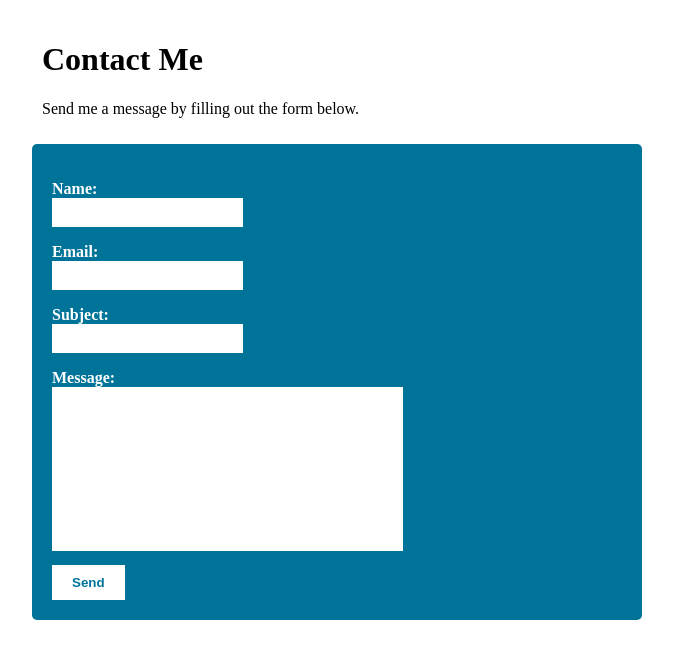
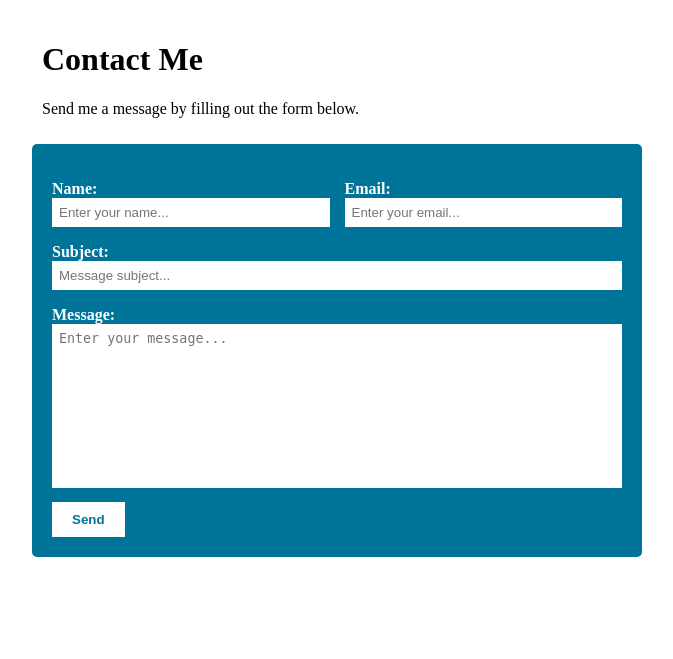
Before and after one commit to SteinW1/Portfolio-Website, a Django app: page /contact/ in a window 1280 px wide. Shown: the part 46-705 px from the top of the page, without its empty margins (303-976 px from the left). Run offline with Django 3.2, Linux system fonts and the light colour scheme; some libraries are stand-ins or nearby versions.

Commit message:
adjusted contact form layout

```diff
--- a/portfoliowebsite/contact/forms.py
+++ b/portfoliowebsite/contact/forms.py
@@ -5,26 +5,30 @@ class ContactForm(forms.Form):
         required=True,
         label='Name:',
         widget=forms.TextInput(
-            attrs={'class':'contact-form-textfield'}
+            attrs={'class':'contact-form-textfield',
+            'placeholder':'Enter your name...'},
         ))
 
     from_email = forms.EmailField(
         required=True,
         label='Email:',
         widget=forms.TextInput(
-            attrs={'class':'contact-form-textfield'})
-        )
+            attrs={'class':'contact-form-textfield',
+            'placeholder':'Enter your email...'},
+        ))
 
     subject = forms.CharField(
         required=True,
         label='Subject:',
         widget=forms.TextInput(
-            attrs={'class':'contact-form-textfield'})
-        )
+            attrs={'class':'contact-form-textfield',
+            'placeholder':'Message subject...'},
+        ))
 
-    contact_message = forms.CharField(
+    message = forms.CharField(
         required=True,
         label='Message:',
         widget=forms.Textarea(
-            attrs={'class':'contact-form-textfield'})
-        )
+            attrs={'class':'contact-form-textfield',
+            'placeholder':'Enter your message...'},
+        ))
--- a/portfoliowebsite/contact/static/contact/contact.css
+++ b/portfoliowebsite/contact/static/contact/contact.css
@@ -2,13 +2,27 @@
     padding: 10px;
 }
 
-.form-input-container {
+.contact-form-input-container {
     padding: 20px;
     background-color: var(--primaryColor);
     border-radius: 5px;
 }
 
-.form-object {
+.contact-form-grid-container {
+    display: grid;
+    grid-template-columns: auto auto;
+    grid-gap: 15px;
+}
+
+.contact-form-grid-item {
+    display: inline-grid;
+}
+
+@media screen and (max-width: 600px) {
+    .contact-form-grid-container {
+        display: flex;
+        flex-direction: column;
+    }
 }
 
 .contact-form-textfield {
@@ -16,6 +30,7 @@
     border:2px solid var(--white);
     outline: none;
     resize: none;
+    width: 100%;
 }
 
 .contact-form-textfield:focus {
@@ -30,9 +45,6 @@
 
 .contact-form-action-buttons {
     padding: 10px 10px 0px 0px;
-}
-
-.contact-form-submit-button {
 }
 
 .contact-form-alert_message {
--- a/portfoliowebsite/contact/templates/contact/contact.html
+++ b/portfoliowebsite/contact/templates/contact/contact.html
@@ -29,13 +29,31 @@
                 <!-- reCAPTCHA input -->
 				<input type="hidden" id="g-recaptcha-response" name="g-recaptcha-response">
 
-                <div class="form-input-container">
-                    {% for i in form %}
-                        <div class="form-input-group form-object">
-                            <p class="contact-form-input-label">{{ i.label }}</p>
-                            {{ i }}
-                        </div>
-                    {% endfor %}
+                <div class="contact-form-input-container">
+                    <div class="contact-form-grid-container">
+                    <div class="contact-form-field contact-form-grid-item">
+                        <p class="contact-form-input-label"> {{ form.from_name.label }}</p>
+                        {{ form.from_name }}
+                        {{ form.from_name.errors }}
+                    </div>
+                    <div class="contact-form-field contact-form-grid-item">
+                        <p class="contact-form-input-label">{{ form.from_email.label }}</p>
+                        {{ form.from_email }}
+                        {{ form.from_email.errors }}
+                    </div>
+                    </div>
+                    <div class="contact-form-field">
+                        <p class="contact-form-input-label">{{ form.subject.label }}</p>
+                        {{ form.subject }}
+                        {{ form.subject.errors }}
+                    </div>
+
+                    <div class="contact-form-field">
+                        <p class="contact-form-input-label">{{ form.message.label }}</p>
+                        {{ form.message }}
+                        {{ form.subject.errors }}
+                    </div>
+
                     <div class="contact-form-action-buttons">
                         <button type="submit" class="contact-form-submit-button">Send</button>
                     </div>
@@ -44,5 +62,3 @@
         </div>
     </div>
 {% endblock content %}
-
-<a target="_blank" href="https://icons8.com/icon/103258/jellyfish">Jellyfish</a> icon by <a target="_blank" href="https://icons8.com">Icons8</a>
--- a/portfoliowebsite/contact/views.py
+++ b/portfoliowebsite/contact/views.py
@@ -6,7 +6,6 @@ from django.conf import settings
 from .forms import ContactForm
 import requests # import requests module for easyier http for google recaptcha API
 
-# Create your views here.
 def contact(request):
 
     context = {
--- a/portfoliowebsite/portfolio/templates/portfolio/base.html
+++ b/portfoliowebsite/portfolio/templates/portfolio/base.html
@@ -35,8 +35,4 @@
             <div class = "footer"></div>
         </main>
     </body>
-    <footer>
-        <div class="footer-container">
-        </div>
-    </footer>
 </html>
```
